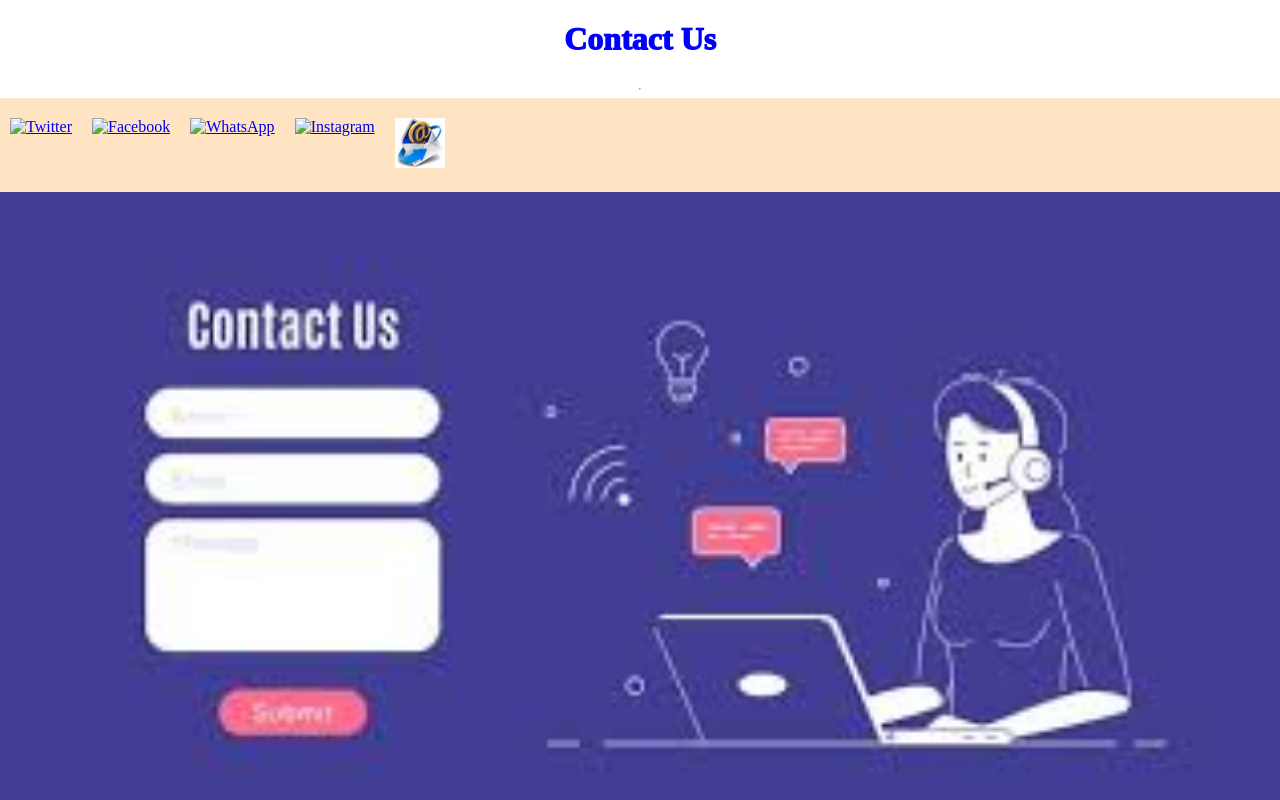
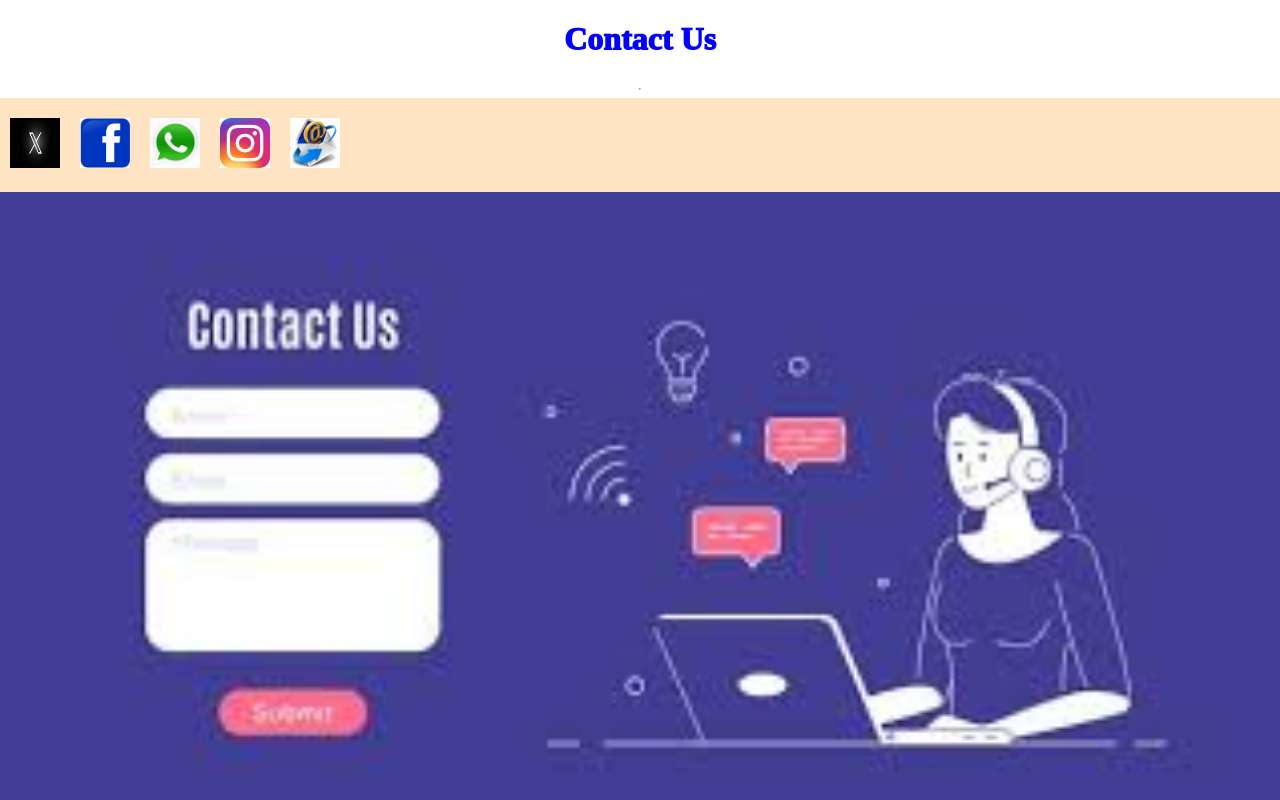
Before and after one commit to Edgar59/venturersltd.github.io, a plain HTML site: page contact.html in a window 1280 px wide. Shown: the top 800 px of the page. Drawn offline with Linux system fonts and the light colour scheme; files whose address does not match are found by name.

Commit message:
Add files via upload

```diff
--- a/contact.html
+++ b/contact.html
@@ -54,10 +54,10 @@ h1{
 <h1>Contact Us</h1><hr>
 <body>
   <div class="social-icons">
-    <a href="#" id="twitter-icon"><img src="images/twitter-icon.jpg" alt="Twitter"></a>
-    <a href="#" id="facebook-icon"><img src="images/facebook-icon.jpg" alt="Facebook"></a>
-    <a href="#" id="whatsapp-icon"><img src="images/whatsapp-icon.jpg" alt="WhatsApp"></a>
-    <a href="#" id="instagram-icon"><img src="images/instagram-icon.jpg" alt="Instagram"></a>
+    <a href="#" id="twitter-icon"><img src="twitter-icon.jpg" alt="Twitter"></a>
+    <a href="#" id="facebook-icon"><img src="facebook-icon.jpg" alt="Facebook"></a>
+    <a href="#" id="whatsapp-icon"><img src="whatsapp-icon.jpg" alt="WhatsApp"></a>
+    <a href="#" id="instagram-icon"><img src="instagram-icon.jpg" alt="Instagram"></a>
     <!-- Add Email Icon -->
     <a href="mailto:njuemutugi5@gmail.com" id="email-icon"><img src="images/email-icon.jpg" alt="Email"></a>
   </div>
```
